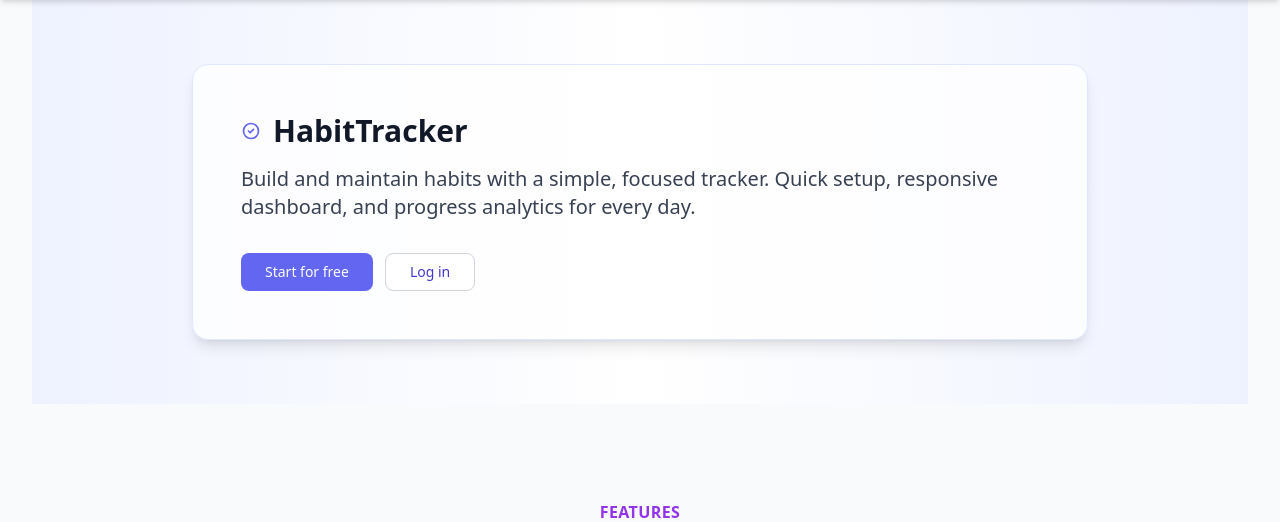
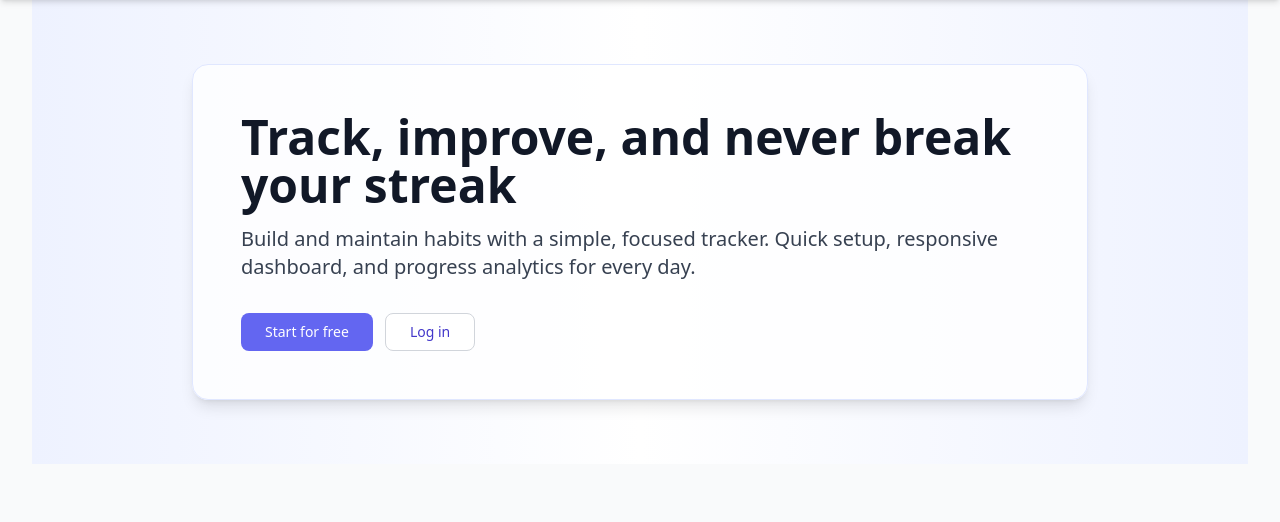
Before and after one commit to infosectestwin/HabbitTracker, a Flask app: page / in a window 1280 px wide. Shown: the part 64-586 px from the top of the page. Run offline with Flask 3, Linux system fonts and the light colour scheme; some libraries are stand-ins or nearby versions.

Commit message:
Fix: remove redundant hero brand block so logo only appears in nav

```diff
--- a/app/templates/index.html
+++ b/app/templates/index.html
@@ -5,13 +5,10 @@
 <div class="relative bg-gradient-to-r from-indigo-50 via-white to-indigo-50 -mt-6">
     <div class="max-w-7xl mx-auto px-4 sm:px-6 lg:px-8 py-12 sm:py-16">
         <div class="max-w-4xl mx-auto bg-white/80 dark:bg-gray-800/80 border border-indigo-100 dark:border-indigo-900 rounded-2xl shadow-lg p-8 sm:p-12">
-            <div class="flex items-center gap-3 mb-4">
-                <svg class="w-5 h-5 text-indigo-500" viewBox="0 0 24 24" fill="none" stroke="currentColor" xmlns="http://www.w3.org/2000/svg">
-                    <path stroke-linecap="round" stroke-linejoin="round" stroke-width="2" d="M9 12l2 2 4-4m6 2a9 9 0 11-18 0 9 9 0 0118 0z"></path>
-                </svg>
-                <h1 class="text-2xl sm:text-3xl font-bold text-gray-900 dark:text-white">HabitTracker</h1>
-            </div>
-            <p class="text-gray-700 dark:text-gray-300 text-lg sm:text-xl">
+            <h1 class="text-3xl sm:text-4xl lg:text-5xl font-extrabold text-gray-900 dark:text-white leading-tight">
+                Track, improve, and never break your streak
+            </h1>
+            <p class="mt-4 text-gray-700 dark:text-gray-300 text-lg sm:text-xl">
                 Build and maintain habits with a simple, focused tracker. Quick setup, responsive dashboard, and progress analytics for every day.
             </p>
             <div class="mt-8 flex flex-col sm:flex-row gap-3">
```
